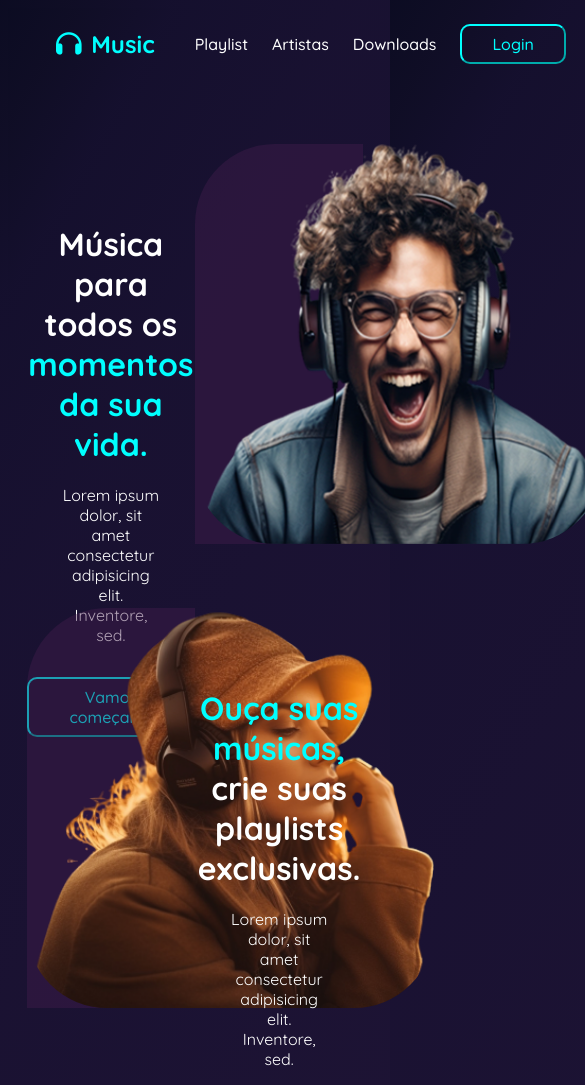
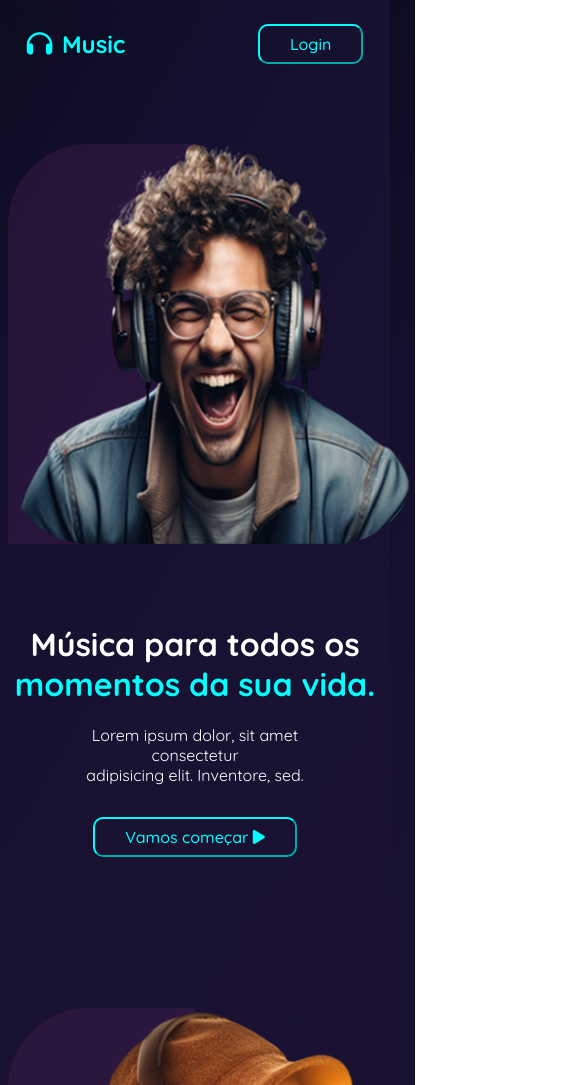
Before and after one commit to mylenaribeiro/Music-Landing-Page, a plain HTML site: page index.html in a window 390 px wide. Shown: the top 1085 px of the page, 585 px wide, since content can reach past the window. Drawn offline with Linux system fonts and the light colour scheme.

Commit message:
style(responsive): add rules to media query to make the landing page responsive

```diff
--- a/css/hero.css
+++ b/css/hero.css
@@ -148,3 +148,53 @@ text-align: center;
    .hero1 .image1:hover{
     transform: scale(1.1);
    }
+
+/* Responsive */
+@media screen and (max-width: 500px) {
+    .hero1 {
+        width: 100%;
+        flex-direction: column-reverse;
+    }
+
+    .hero1 .conteudo1 {
+        width: 100%;
+    }
+
+    .hero2 {
+        width: 100%;
+        flex-direction: column;
+    }
+
+    .hero2 .conteudo2 {
+        width: 100%;
+    }
+
+    .rodape {
+        margin-left: 0 !important;
+    }
+
+    .colunas {
+        display: flex;
+        flex-direction: column;
+    }
+
+    .colunas ul {
+        margin: 0;
+    }
+
+    .colunas ul:not(:first-child) {
+        margin-top: 0;
+    }
+
+    .header ul a {
+        display: none;
+    }
+
+    .header ul button a {
+        display: block;
+    }
+
+    .header {
+        padding: 0;
+    }
+}
```
